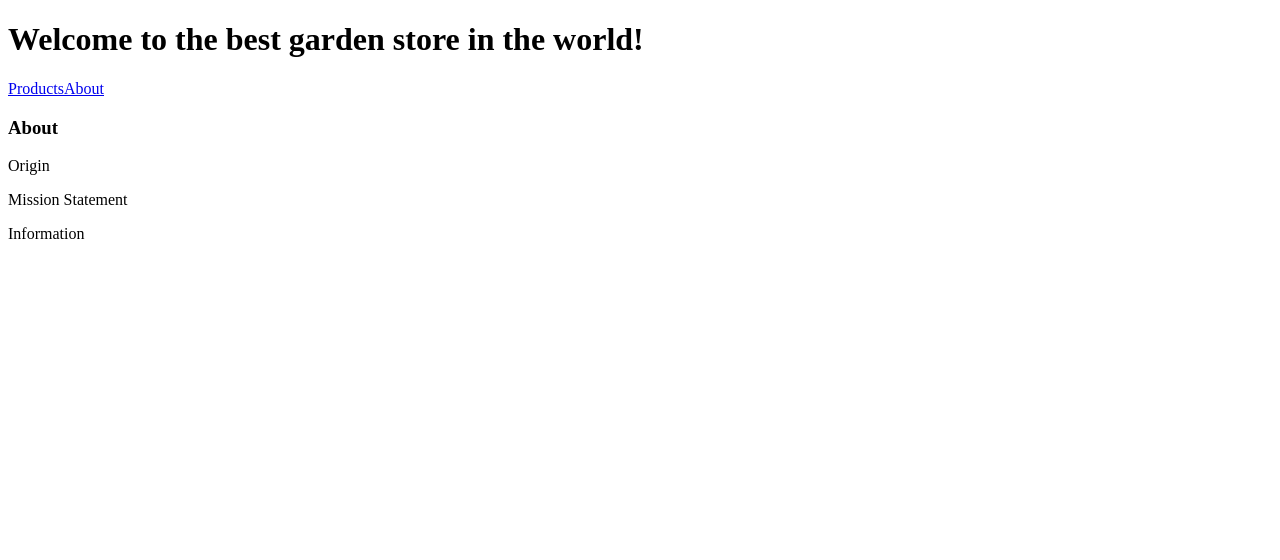
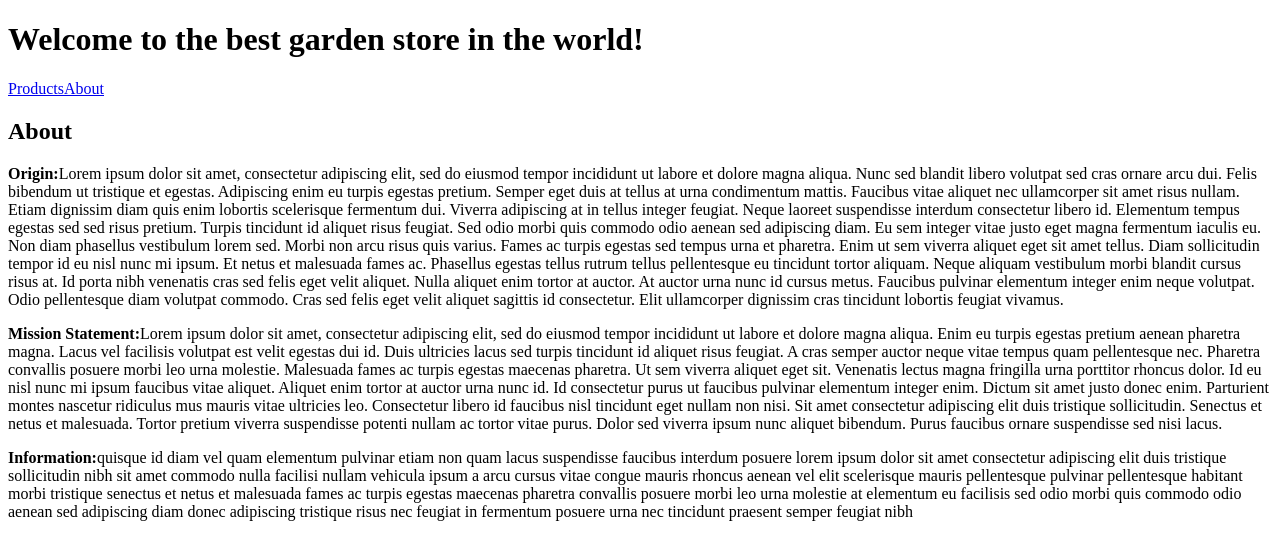
Before and after one commit to lawmil/front-end-guys, an Angular app in the folder garden-tools/: page /about in a window 1280 px wide. Shown: the top 560 px of the page. Built offline with nearby package versions, Linux system fonts and the light colour scheme.

Commit message:
new about

```diff
--- a/garden-tools/src/app/about/about.component.html
+++ b/garden-tools/src/app/about/about.component.html
@@ -1,6 +1,10 @@
-<h3>About</h3>
+<h2>About</h2>
 <div id="about-container">
-    <p>Origin</p>
-    <p>Mission Statement</p>
-    <p>Information</p>
+    <p><b>Origin:</b>Lorem ipsum dolor sit amet, consectetur adipiscing elit, sed do eiusmod tempor incididunt ut labore et dolore magna aliqua. Nunc sed blandit libero volutpat sed cras ornare arcu dui. Felis bibendum ut tristique et egestas. Adipiscing enim eu turpis egestas pretium. Semper eget duis at tellus at urna condimentum mattis. Faucibus vitae aliquet nec ullamcorper sit amet risus nullam. Etiam dignissim diam quis enim lobortis scelerisque fermentum dui. Viverra adipiscing at in tellus integer feugiat. Neque laoreet suspendisse interdum consectetur libero id. Elementum tempus egestas sed sed risus pretium. Turpis tincidunt id aliquet risus feugiat. Sed odio morbi quis commodo odio aenean sed adipiscing diam.
+
+        Eu sem integer vitae justo eget magna fermentum iaculis eu. Non diam phasellus vestibulum lorem sed. Morbi non arcu risus quis varius. Fames ac turpis egestas sed tempus urna et pharetra. Enim ut sem viverra aliquet eget sit amet tellus. Diam sollicitudin tempor id eu nisl nunc mi ipsum. Et netus et malesuada fames ac. Phasellus egestas tellus rutrum tellus pellentesque eu tincidunt tortor aliquam. Neque aliquam vestibulum morbi blandit cursus risus at. Id porta nibh venenatis cras sed felis eget velit aliquet. Nulla aliquet enim tortor at auctor. At auctor urna nunc id cursus metus. Faucibus pulvinar elementum integer enim neque volutpat. Odio pellentesque diam volutpat commodo. Cras sed felis eget velit aliquet sagittis id consectetur. Elit ullamcorper dignissim cras tincidunt lobortis feugiat vivamus.</p>
+
+    <p><b>Mission Statement:</b>Lorem ipsum dolor sit amet, consectetur adipiscing elit, sed do eiusmod tempor incididunt ut labore et dolore magna aliqua. Enim eu turpis egestas pretium aenean pharetra magna. Lacus vel facilisis volutpat est velit egestas dui id. Duis ultricies lacus sed turpis tincidunt id aliquet risus feugiat. A cras semper auctor neque vitae tempus quam pellentesque nec. Pharetra convallis posuere morbi leo urna molestie. Malesuada fames ac turpis egestas maecenas pharetra. Ut sem viverra aliquet eget sit. Venenatis lectus magna fringilla urna porttitor rhoncus dolor. Id eu nisl nunc mi ipsum faucibus vitae aliquet. Aliquet enim tortor at auctor urna nunc id. Id consectetur purus ut faucibus pulvinar elementum integer enim. Dictum sit amet justo donec enim. Parturient montes nascetur ridiculus mus mauris vitae ultricies leo. Consectetur libero id faucibus nisl tincidunt eget nullam non nisi. Sit amet consectetur adipiscing elit duis tristique sollicitudin. Senectus et netus et malesuada. Tortor pretium viverra suspendisse potenti nullam ac tortor vitae purus. Dolor sed viverra ipsum nunc aliquet bibendum. Purus faucibus ornare suspendisse sed nisi lacus.</p>
+
+    <p><b>Information:</b>quisque id diam vel quam elementum pulvinar etiam non quam lacus suspendisse faucibus interdum posuere lorem ipsum dolor sit amet consectetur adipiscing elit duis tristique sollicitudin nibh sit amet commodo nulla facilisi nullam vehicula ipsum a arcu cursus vitae congue mauris rhoncus aenean vel elit scelerisque mauris pellentesque pulvinar pellentesque habitant morbi tristique senectus et netus et malesuada fames ac turpis egestas maecenas pharetra convallis posuere morbi leo urna molestie at elementum eu facilisis sed odio morbi quis commodo odio aenean sed adipiscing diam donec adipiscing tristique risus nec feugiat in fermentum posuere urna nec tincidunt praesent semper feugiat nibh</p>
 </div>
```
Also changed, not shown: 1 other file (tests, documents, lock files or other folders).
